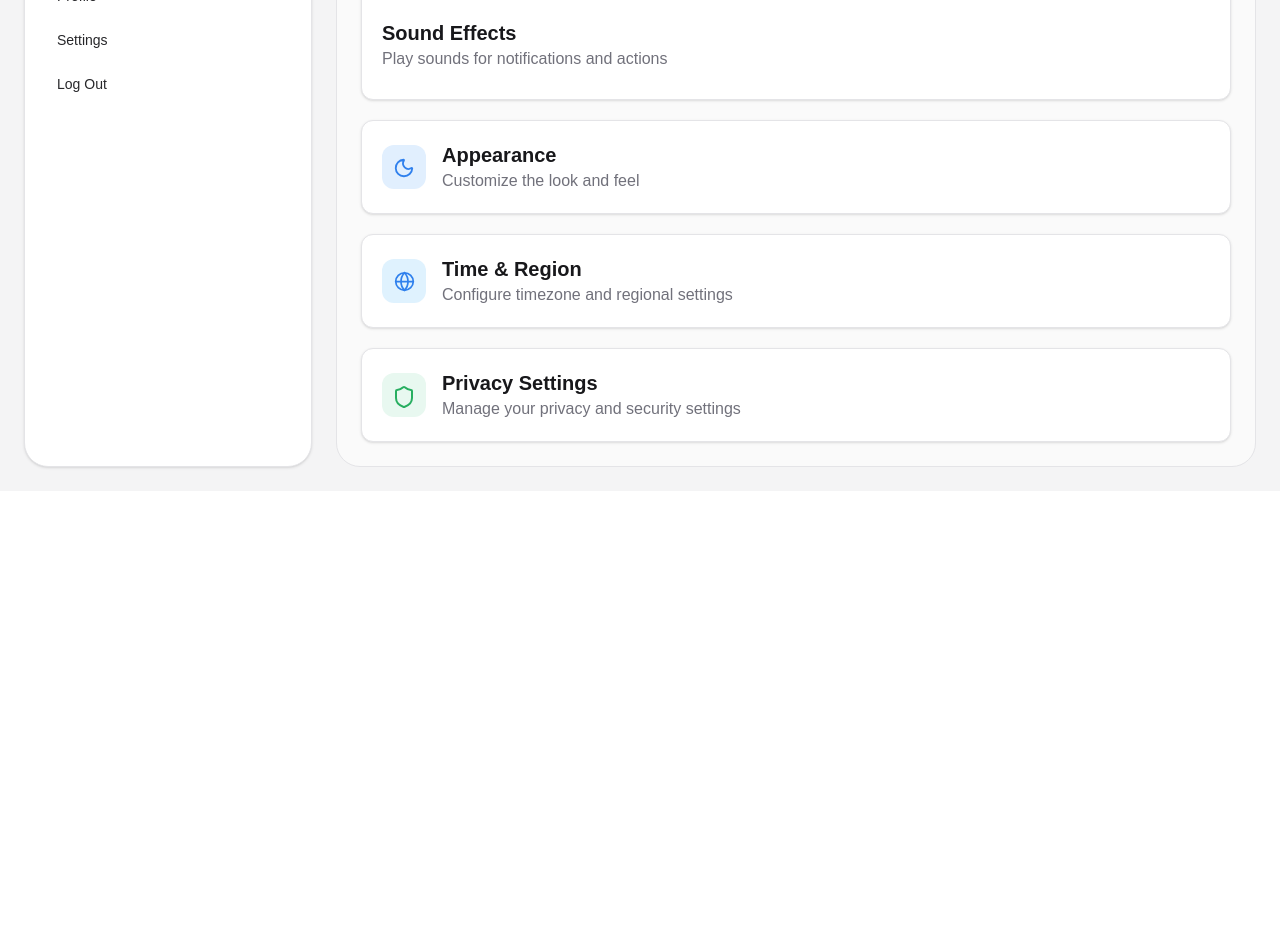
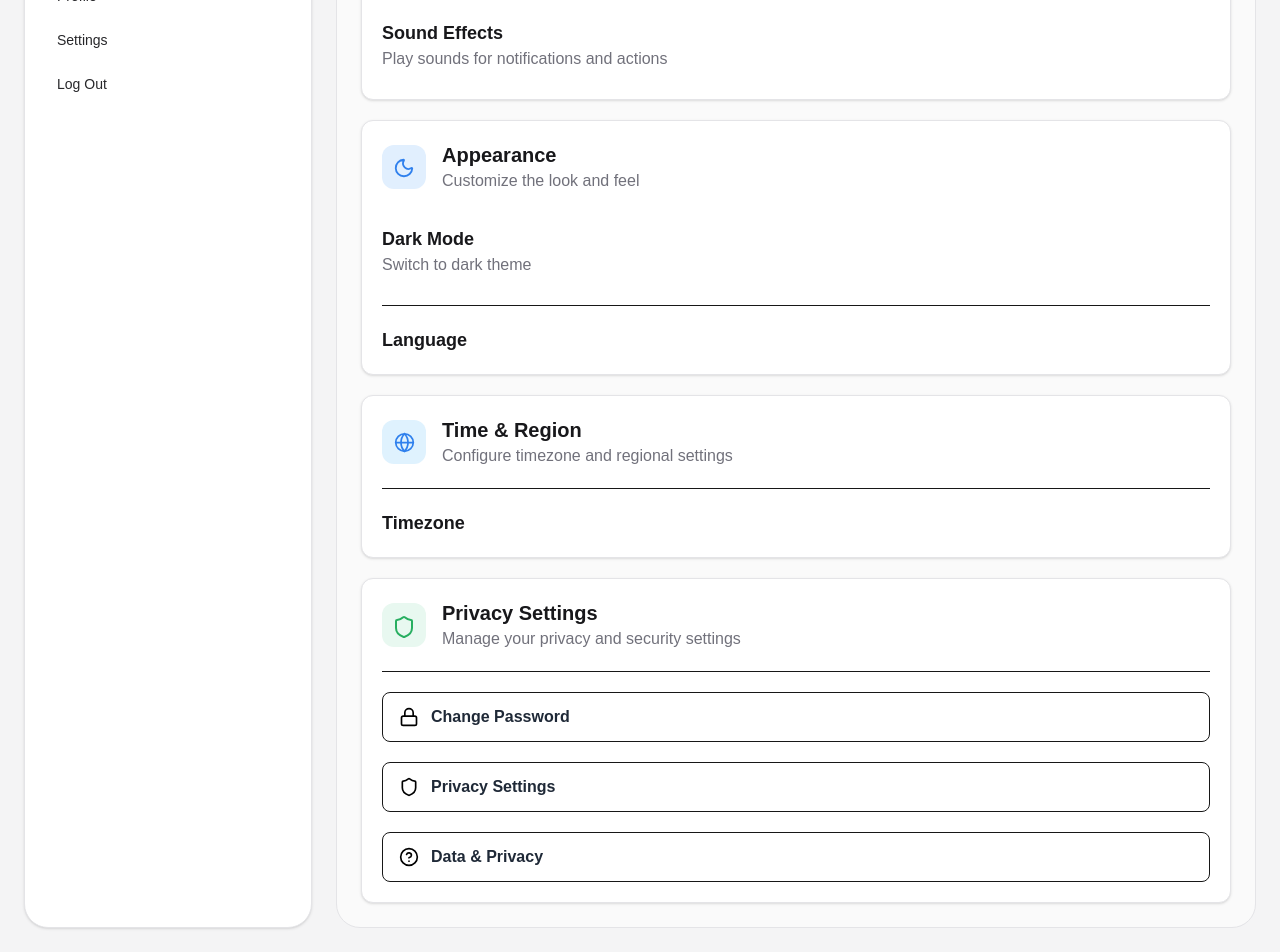
Before and after one commit to duartemjoseph-spec/vennfrontend, a Next.js app: page /rooms/settings in a window 1280 px wide. Shown: the part 401-1353 px from the top of the page. Before the commit the page ends 892 px from the top, so only its background shows below. Built offline with nearby package versions, Linux system fonts and the light colour scheme.

Commit message:
add buttons in privacy and security settings!

```diff
--- a/app/rooms/settings/page.tsx
+++ b/app/rooms/settings/page.tsx
@@ -1,7 +1,7 @@
 'use client'
 import Container from '@/components/Container'
-import { ToggleSwitch } from 'flowbite-react'
-import { Bell, Globe, Moon, Shield } from 'lucide-react'
+import { Button, ToggleSwitch } from 'flowbite-react'
+import { Bell, CircleQuestionMark, Globe, Lock, Moon, Shield } from 'lucide-react'
 import React, { useState } from 'react'
 
 const page = () => {
@@ -34,7 +34,7 @@ const page = () => {
             {/* insert settings for notifications, email notifications, sound effects! */}
             <div className='flex justify-between'>
               <div>
-                <h2 className='text-xl text-zinc-900 font-semibold'>Push Notifications</h2>
+                <h2 className='text-lg text-zinc-900 font-semibold'>Push Notifications</h2>
                 <p className='text-zinc-500'>Receive push notifications on this device</p>
               </div>
               <div className='flex items-center'>
@@ -46,7 +46,7 @@ const page = () => {
 
             <div className='flex justify-between'>
               <div>
-                <h2 className='text-xl text-zinc-900 font-semibold'>Email Notifications</h2>
+                <h2 className='text-lg text-zinc-900 font-semibold'>Email Notifications</h2>
                 <p className='text-zinc-500'>Receive updates via email</p>
               </div>
               <div className='flex items-center'>
@@ -54,11 +54,12 @@ const page = () => {
                 <ToggleSwitch color='dark' checked={true} onChange={handleNotification} ></ToggleSwitch>
               </div>
             </div>
+
             <hr className='pt-5 mt-5' />
 
             <div className='flex justify-between'>
               <div>
-                <h2 className='text-xl text-zinc-900 font-semibold'>Sound Effects</h2>
+                <h2 className='text-lg text-zinc-900 font-semibold'>Sound Effects</h2>
                 <p className='text-zinc-500'>Play sounds for notifications and actions</p>
               </div>
               <div className='flex items-center'>
@@ -82,6 +83,26 @@ const page = () => {
             </div>
           </div>
 
+          <div className='pt-8 pb-2'>
+
+            <div className='flex justify-between'>
+              <div>
+                <h2 className='text-lg text-zinc-900 font-semibold'>Dark Mode</h2>
+                <p className='text-zinc-500'>Switch to dark theme</p>
+              </div>
+              <div className='flex items-center'>
+                {/* radio button */}
+                <ToggleSwitch color='dark' checked={boolNotification} onChange={handleNotification} ></ToggleSwitch>
+              </div>
+            </div>
+
+          </div>
+          <hr className='pt-5 mt-5' />
+
+          <div>
+            <h2 className='text-lg text-zinc-900 font-semibold'>Language</h2>
+            {/* insert toggle  */}
+          </div>
 
         </div>
 
@@ -98,7 +119,13 @@ const page = () => {
               <p className='text-zinc-500'>Configure timezone and regional settings</p>
             </div>
           </div>
+        <hr className='pt-5 mt-5' />
 
+          <div>
+            <h2 className='text-lg text-zinc-900 font-semibold'>Timezone</h2>
+            {/* insert toggle  */}
+
+          </div>
 
         </div>
         {/* Privacy & Security */}
@@ -114,7 +141,23 @@ const page = () => {
               <p className='text-zinc-500'>Manage your privacy and security settings</p>
             </div>
           </div>
+          <hr className='pt-5 mt-5' />
 
+          <div className='flex flex-col gap-5'>
+            <div className='p-4 py-3 border shadow-black rounded-lg hover:bg-gray-300 flex items-center gap-3'>
+              <Lock size={20} color='black' />
+              <h2 className='text-gray-800 font-semibold'>Change Password</h2>
+            </div>
+            <div className='p-4 py-3 border shadow-black rounded-lg hover:bg-gray-300 flex items-center gap-3'>
+              <Shield size={20} color='black' />
+              <h2 className='text-gray-800 font-semibold'>Privacy Settings</h2>
+            </div>
+            <div className='p-4 py-3 border shadow-black rounded-lg hover:bg-gray-300 flex items-center gap-3'>
+              <CircleQuestionMark size={20} color='black' />
+              <h2 className='text-gray-800 font-semibold'>Data & Privacy</h2>
+            </div>
+            {/* insert toggle  */}
+          </div>
 
         </div>
 
```
